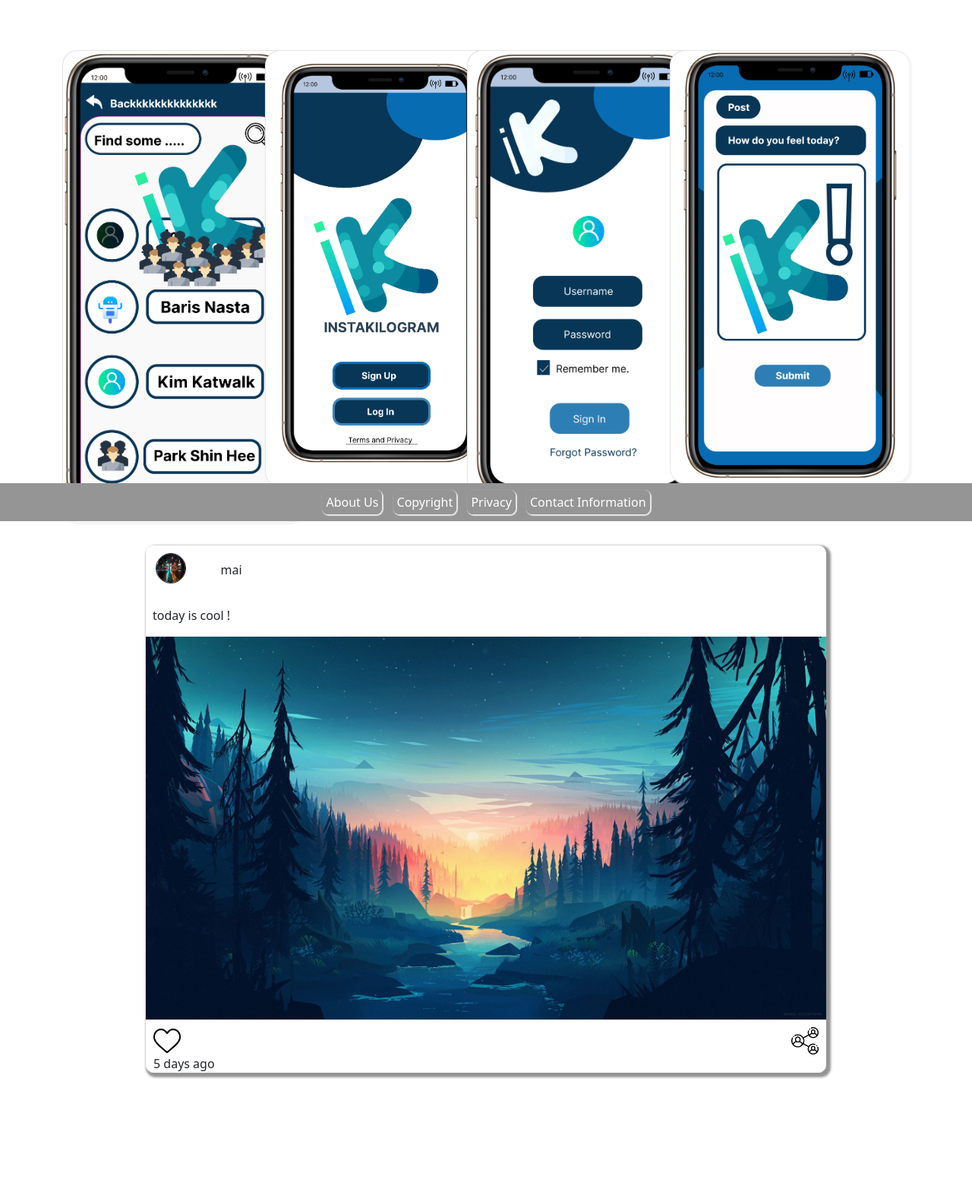
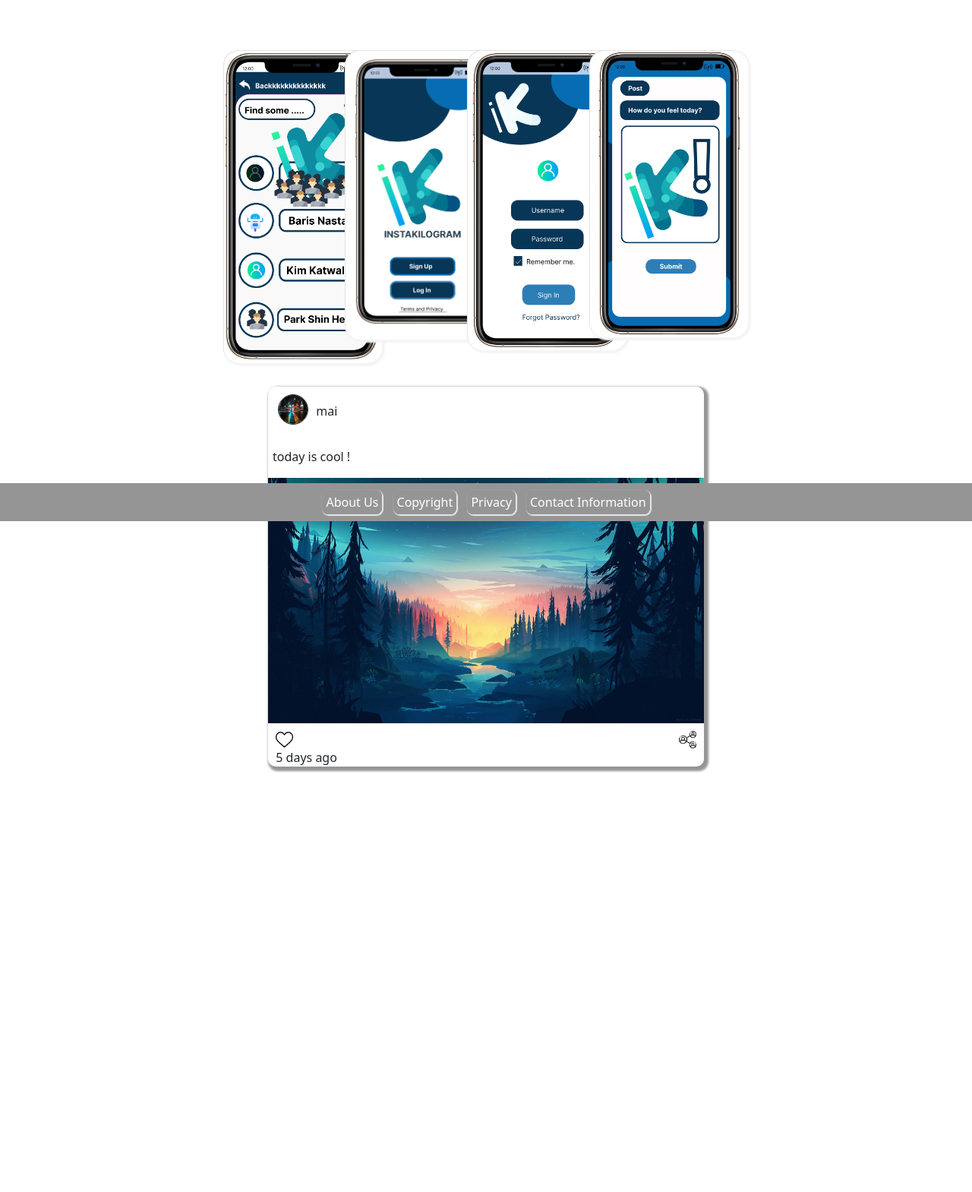
Before and after one commit to s3891667/Full_Stack_Website, a PHP site: page /home.php in a window 1280 px wide. Shown: the part 114-1683 px from the top of the page at 76% size. After the commit the page ends 1131 px from the top, so only its background shows below. Run offline with PHP 8.4, Linux system fonts and the light colour scheme; the visitor is signed in with stand-in values (Sample User, id 1).

Commit message:
add responsive

```diff
--- a/css/carousel.css
+++ b/css/carousel.css
@@ -1,13 +1,16 @@
 /* Design CSS container for card holder   */
-.containercarousel {
-    position: absolute;
-    height: 300px;
-    width: 600px;
-    left: calc(50% - 300px);
-    display: flex;
+#container-des {
+  width: 70%;
+  margin: auto;
+}
 
-  }
-  .card {
+.postBackground-des {
+  width: 80%;
+  margin :auto;
+  display: block;
+}
+
+.card {
     display: flex;
     width: 900px;
     border-radius: 20px;
--- a/css/style.css
+++ b/css/style.css
@@ -338,6 +338,7 @@ footer a {
         margin-bottom: 20px;
 
     }
+
     .button-des1 {
         margin-top: 20px;
         background-color: red;
@@ -349,6 +350,12 @@ footer a {
         cursor: pointer;
         margin-left: 1%;
 
+    }
+
+    .posts {
+        padding-top: 20px;
+        margin: auto;
+        width: 80%;
     }
 }
 
@@ -362,6 +369,7 @@ footer a {
         margin-bottom: 20px;
 
     }
+
     #button-des3 {
         margin-top: 20px;
         width: 60%;
--- a/www/home.php
+++ b/www/home.php
@@ -47,7 +47,8 @@ function welcome()
     <link rel="stylesheet" href="../css/carousel.css">
     <script src="../JS/bootstrap.min.js"></script>
     <link rel="stylesheet" href="../css/cookies_content.css">
-    <title>Homepage</title>
+    <link rel="shortcut icon" href="https://scontent.fsgn2-3.fna.fbcdn.net/v/t39.30808-6/281803414_2181973431966187_1457439446331752993_n.jpg?stp=dst-jpg_s960x960&_nc_cat=108&ccb=1-6&_nc_sid=730e14&_nc_ohc=0LQj95gXwQQAX-e-5sf&_nc_ht=scontent.fsgn2-3.fna&oh=00_AT8I2cb4wf5buAoVV_npLW_IEE8MkUhhRMkp9MMbVx5ezA&oe=6288F258" type="image/x-icon" />
+    <title>InstaKilogram</title>
 </head>
 
 <body>
@@ -79,8 +80,8 @@ function welcome()
 
     </header>
     <main>
-
-            <div class="container d-flex justify-content-center ">
+        <div class = "postBackground-des">
+            <div  id="container-des" class="container d-flex justify-content-center ">
                 <div class="card">
                     <img class="pic-des" src="../picture/caro1.png" alt="">
                 </div>
@@ -125,7 +126,7 @@ function welcome()
 
                         <div class='content2-first-2'> ";
 
-                            echo "                <p class='content2-text' href=''>";
+                    echo "                <p  id= 'content-text2' class='content2-text' href=''>";
                     echo  reading_user_name($user['id']);
                     echo "
                             </p>
@@ -158,7 +159,10 @@ function welcome()
             }
             ?>
 
+
+        </div>
     </main>
+
     <div class="empty_box">
         <h1>EMPTYBOX</h1>
         <h1>EMPTYBOX</h1>
--- a/www/welcomehomepage.html
+++ b/www/welcomehomepage.html
@@ -13,11 +13,11 @@
     <div class="welcome_homepage">
         <div class="logo_des">
             <span>
-                <a href="#">InstaKilogram</a>
+                <a href="./home.php">InstaKilogram</a>
             </span>
         </div>
         <div class="Text_des">
-            <h1>InstaKilogram</h1>
+            <h1 id="head-des">InstaKilogram</h1>
                 <br>
             <h4>Inspire The World By Yourself</h4>
         </div>
```
Also changed, not shown: css/welcomehomepage.css (+15 -0 lines). Lines whose indentation alone changed are shown as unchanged.
